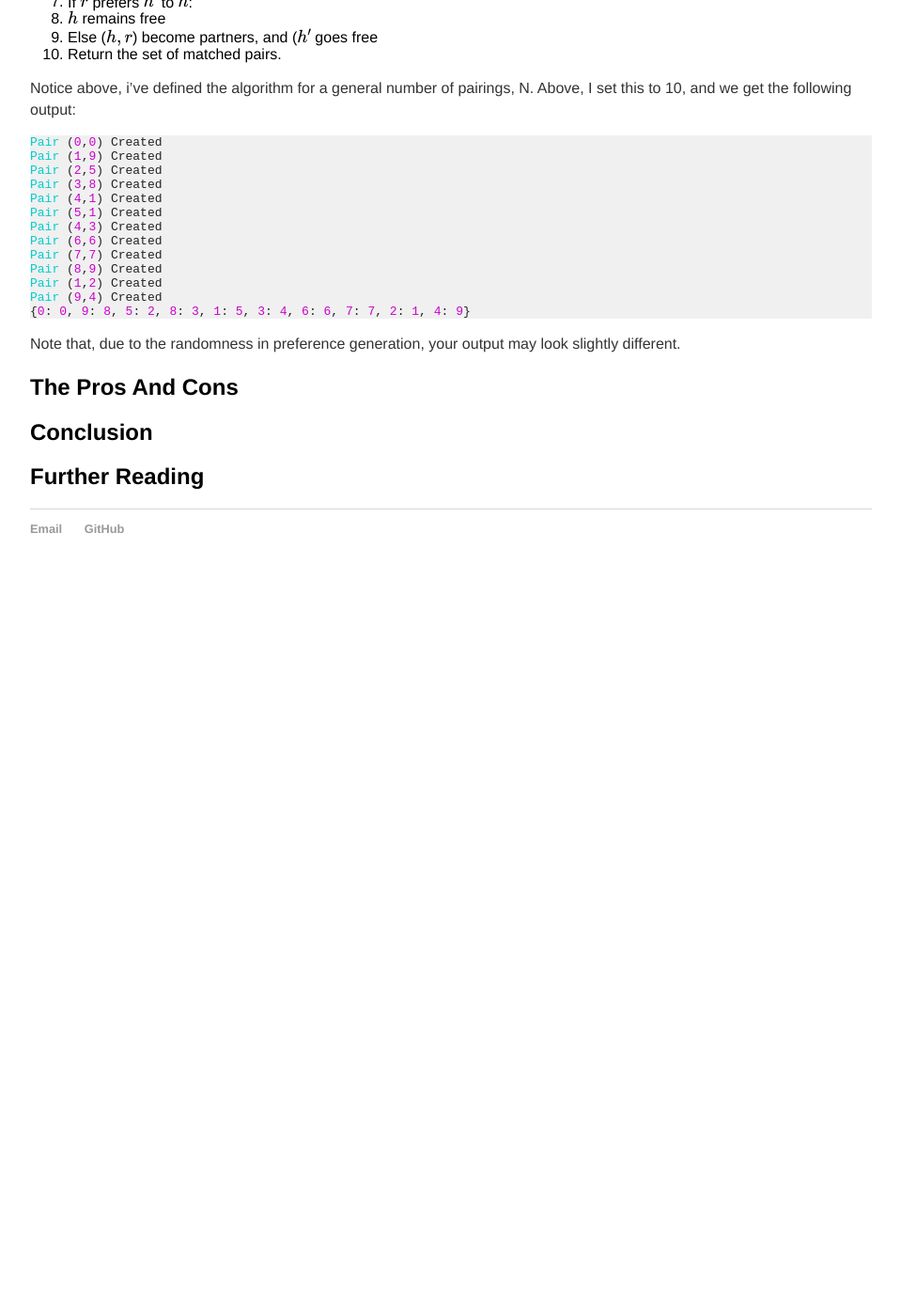
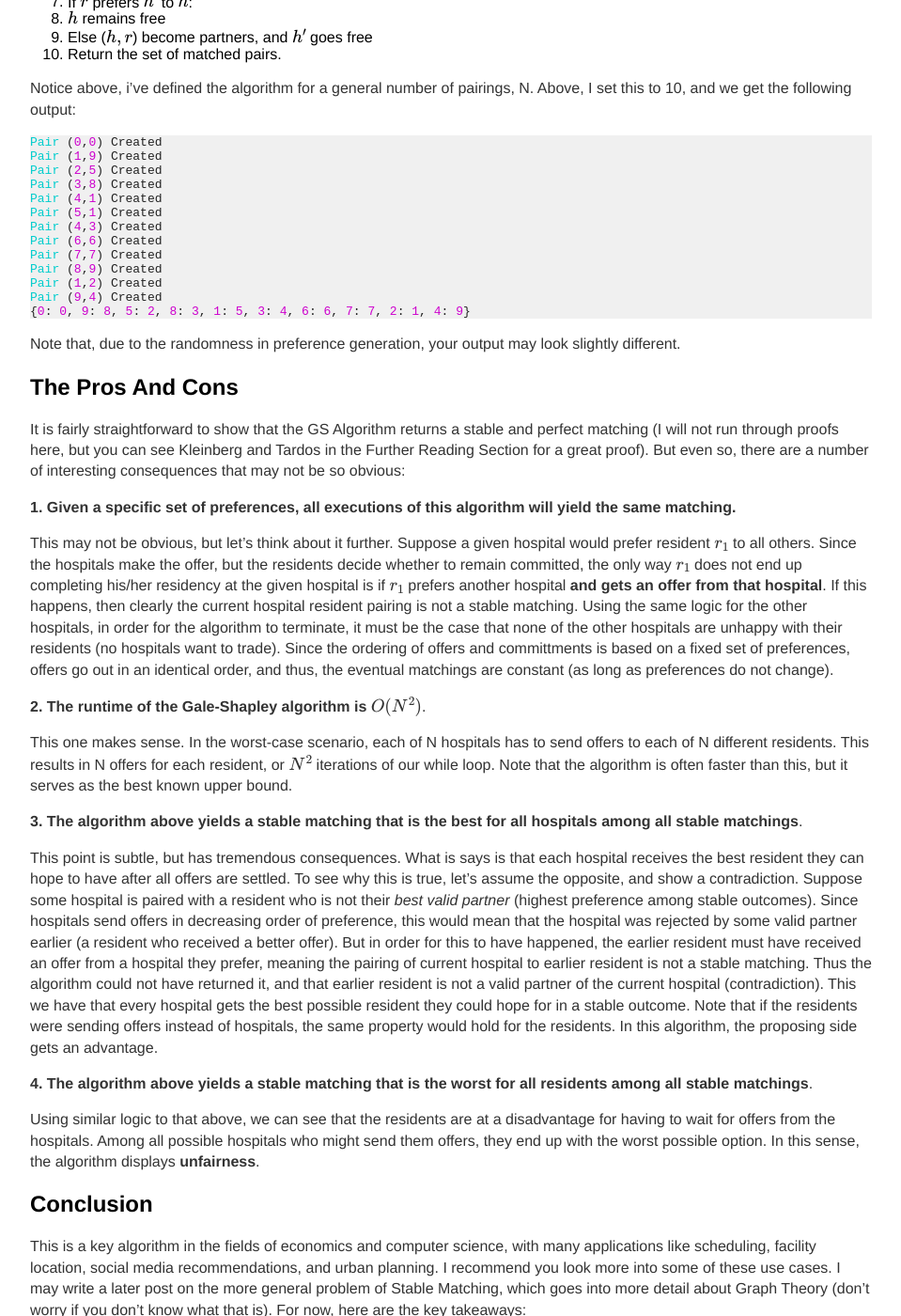
Before and after one commit to 12mre1/12mre1.github.io, a Jekyll site: the page built from _posts/2021-02-10-Stable-Matching-with-the-Gale-Shapley-Algorithm.md, in a window 1280 px wide and 1400 px high, scrolled down 2911 px. Shown: the whole window at 94% size, without its empty margins (160-1119 px from the left). Built offline with Jekyll 4.4.1, drawn with Linux system fonts in a browser that asks for light colours; formulas are drawn with MathJax 3; before the commit the page ends 3541 px from its top, so only the background shows below that; some of the changed text lies outside the part shown.

Commit message:
update gs post

```diff
--- a/_posts/2021-02-10-Stable-Matching-with-the-Gale-Shapley-Algorithm.md
+++ b/_posts/2021-02-10-Stable-Matching-with-the-Gale-Shapley-Algorithm.md
@@ -108,7 +108,7 @@ I've provided clear comments at each step, but I'll walk through what happens ag
 6. Else \\( r \\) is committed to \\( h' \\)
 7. If \\( r \\) prefers \\( h' \\) to \\( h \\):
 8. \\( h \\) remains free
-9. Else (\\( h, r \\)) become partners, and (\\( h' \\) goes free
+9. Else (\\( h, r \\)) become partners, and \\( h' \\) goes free
 10. Return the set of matched pairs.
 
 Notice above, i've defined the algorithm for a general number of pairings, N. Above, I set this to 10, and we get the following output:
@@ -131,6 +131,35 @@ Note that, due to the randomness in preference generation, your output may look
 
 ## The Pros And Cons
 
+It is fairly straightforward to show that the GS Algorithm returns a stable and perfect matching (I will not run through proofs here, but you can see Kleinberg and Tardos in the Further Reading Section for a great proof). But even so, there are a number of interesting consequences that may not be so obvious:
+
+__1. Given a specific set of preferences, all executions of this algorithm will yield the same matching.__
+
+This may not be obvious, but let's think about it further. Suppose a given hospital would prefer resident \\( r_1 \\) to all others. Since the hospitals make the offer, but the residents decide whether to remain committed, the only way \\( r_1 \\) does not end up completing his/her residency at the given hospital is if \\( r_1 \\) prefers another hospital __and gets an offer from that hospital__. If this happens, then clearly the current hospital resident pairing is not a stable matching. Using the same logic for the other hospitals, in order for the algorithm to terminate, it must be the case that none of the other hospitals are unhappy with their residents (no hospitals want to trade). Since the ordering of offers and committments is based on a fixed set of preferences, offers go out in an identical order, and thus, the eventual matchings are constant (as long as preferences do not change).
+
+__2. The runtime of the Gale-Shapley algorithm is \\( O(N^2) \\)__.
+
+This one makes sense. In the worst-case scenario, each of N hospitals has to send offers to each of N different residents. This results in N offers for each resident, or \\( N^2 \\) iterations of our while loop. Note that the algorithm is often faster than this, but it serves as the best known upper bound.
+
+__3. The algorithm above yields a stable matching that is the best for all hospitals among all stable matchings__.
+
+This point is subtle, but has tremendous consequences. What is says is that each hospital receives the best resident they can hope to have after all offers are settled. To see why this is true, let's assume the opposite, and show a contradiction. Suppose some hospital is paired with a resident who is not their _best valid partner_ (highest preference among stable outcomes). Since hospitals send offers in decreasing order of preference, this would mean that the hospital was rejected by some valid partner earlier (a resident who received a better offer). But in order for this to have happened, the earlier resident must have received an offer from a hospital they prefer, meaning the pairing of current hospital to earlier resident is not a stable matching. Thus the algorithm could not have returned it, and that earlier resident is not a valid partner of the current hospital (contradiction). This we have that every hospital gets the best possible resident they could hope for in a stable outcome. Note that if the residents were sending offers instead of hospitals, the same property would hold for the residents. In this algorithm, the proposing side gets an advantage.
+
+__4. The algorithm above yields a stable matching that is the worst for all residents among all stable matchings__.
+
+Using similar logic to that above, we can see that the residents are at a disadvantage for having to wait for offers from the hospitals. Among all possible hospitals who might send them offers, they end up with the worst possible option. In this sense, the algorithm displays __unfairness__.
+
 ## Conclusion
 
+This is a key algorithm in the fields of economics and computer science, with many applications like scheduling, facility location, social media recommendations, and urban planning. I recommend you look more into some of these use cases. I may write a later post on the more general problem of Stable Matching, which goes into more detail about Graph Theory (don't worry if you don't know what that is). For now, here are the key takeaways:
+
+- The GS algorithm is designed to compute stable matchings between two sets of elements, based on preferences of individual elements
+- A stable matching is one where no pairs wish to deviate from their current mapping
+- The algorithm runs fairly quickly, with a polynomial-time upper bound
+- The GS algorithm is biased towards the set that proposes partnership
+
 ## Further Reading
+
+- I recommend the first chapter of _Algorithm Design_ by Kleinberg and Tardos. It has an excellent runthrough of GS.
+- The Wikipedia page on the Gale-Shapley Algorithm is actually quite helpful, especially in placing the Stable Matching problem in a larger context
+- There is a great set of slides by Kevin Wayne (though a bit old now), who teaches algorithms at Princeton. Just google these slides, they should be publically available.
```
